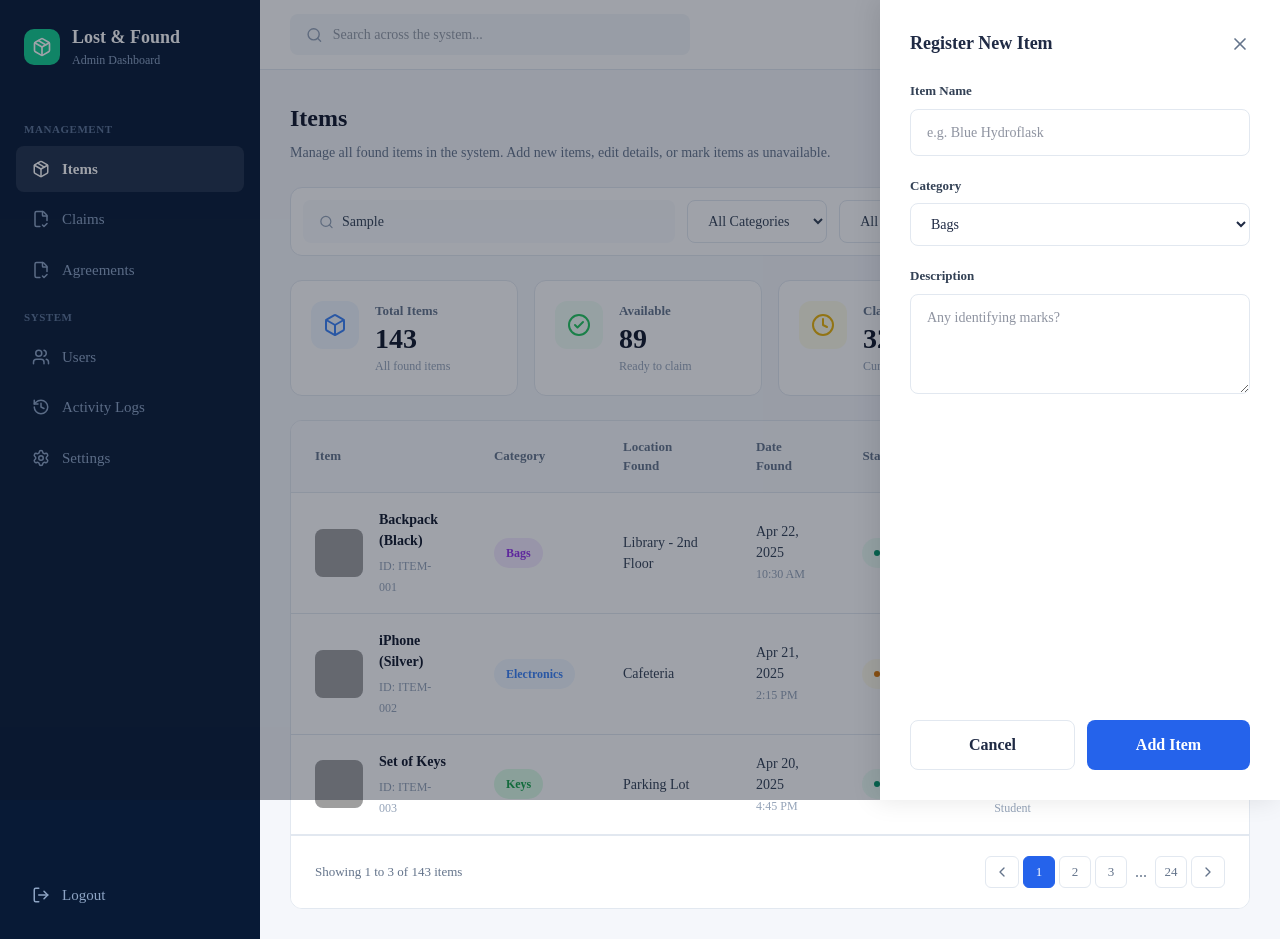
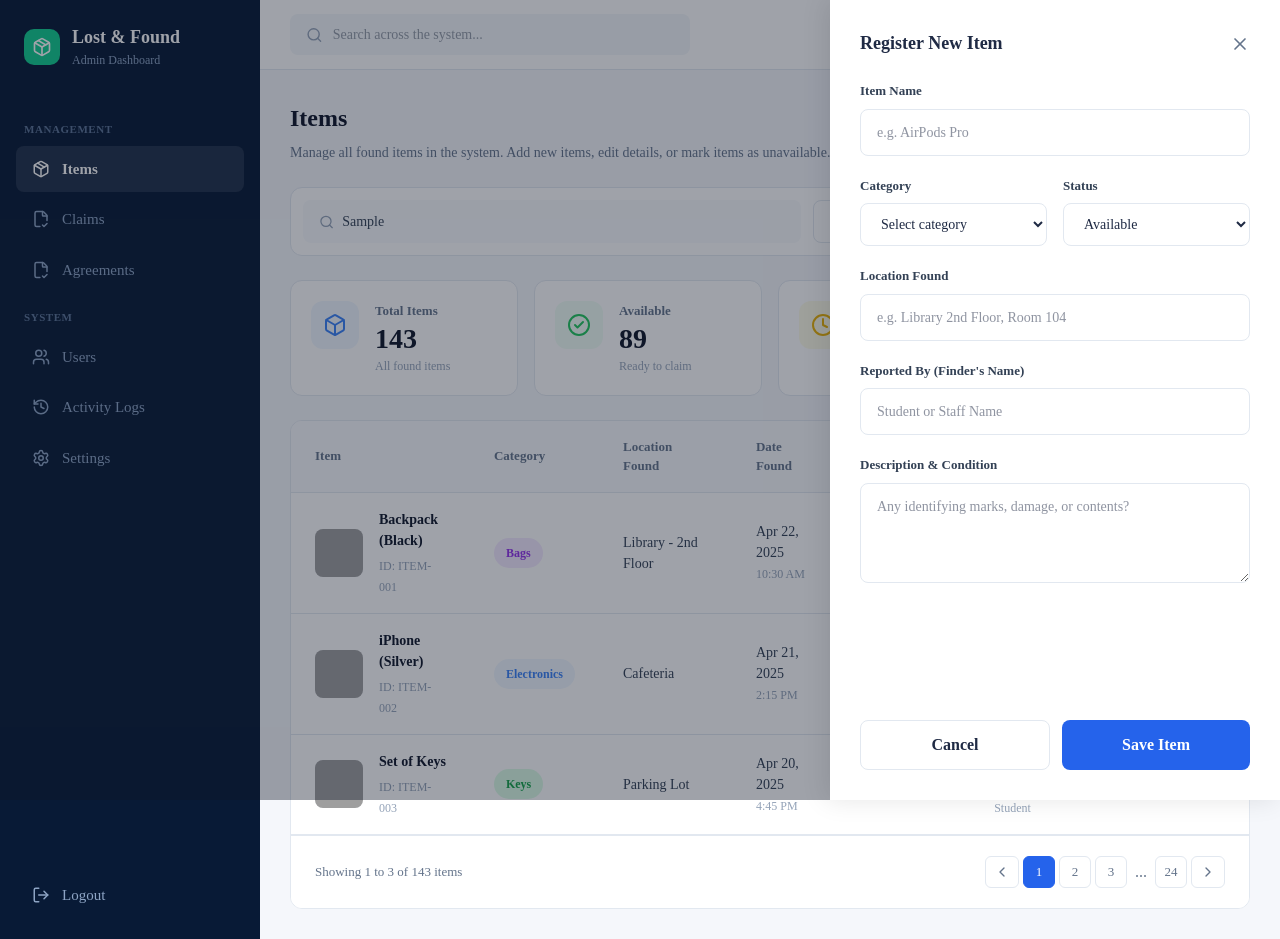
Before and after one commit to LY-Minh/web-3, a Next.js app: page /admin/items in a window 1280 px wide. Both pictures are taken after typing "Sample" into the empty fields and a click on the button "Add New Item". Built offline with nearby package versions, Linux system fonts and the light colour scheme; grey boxes are pictures that could not be loaded.

Commit message:
Update page.tsx

```diff
--- a/src/app/admin/items/page.tsx
+++ b/src/app/admin/items/page.tsx
@@ -24,21 +24,34 @@ export default function AdminItemsPage() {
         </button>
       </div>
 
-      {/* FILTER ROW */}
+      {/* FILTER ROW (Location Dropdown Deleted!) */}
       <div className={styles.filterBar}>
         <div className={styles.filterSearch}>
           <Search size={16} color="#94a3b8" />
-          <input type="text" placeholder="Search items by name, category, or location..." />
+          <input type="text" placeholder="Search items by name or ID..." />
         </div>
-        <select className={styles.filterSelect}>
-          <option>All Categories</option>
+
+        {/* Category Dropdown */}
+        <select className={styles.filterSelect} defaultValue="all">
+          <option value="all">All Categories</option>
+          <option value="electronics">Electronics</option>
+          <option value="bags">Bags</option>
+          <option value="accessories">Accessories</option>
+          <option value="personal">Personal Items</option>
+          <option value="documents">Documents</option>
+          <option value="clothing">Clothing</option>
+          <option value="keys">Keys</option>
         </select>
-        <select className={styles.filterSelect}>
-          <option>All Status</option>
+
+        {/* Status Dropdown */}
+        <select className={styles.filterSelect} defaultValue="all">
+          <option value="all">All Statuses</option>
+          <option value="available">Available</option>
+          <option value="pending">Pending Claim</option>
+          <option value="claimed">Claimed (Returned)</option>
+          <option value="unavailable">Unavailable</option>
         </select>
-        <select className={styles.filterSelect}>
-          <option>All Locations</option>
-        </select>
+
         <button className={styles.filterBtn}>
           <Filter size={16} /> Filters
         </button>
@@ -103,7 +116,6 @@ export default function AdminItemsPage() {
             </tr>
           </thead>
           <tbody>
-            {/* Row 1 */}
             <tr>
               <td>
                 <div className={styles.itemCell}>
@@ -132,7 +144,6 @@ export default function AdminItemsPage() {
                 </div>
               </td>
             </tr>
-            {/* Row 2 */}
             <tr>
               <td>
                 <div className={styles.itemCell}>
@@ -161,7 +172,6 @@ export default function AdminItemsPage() {
                 </div>
               </td>
             </tr>
-            {/* Row 3 */}
             <tr>
               <td>
                 <div className={styles.itemCell}>
@@ -211,7 +221,7 @@ export default function AdminItemsPage() {
       {/* NEW ITEM MODAL */}
       {isModalOpen && (
         <div className={styles.modalOverlay}>
-          <div className={styles.modalContent}>
+          <div className={styles.modalContent} style={{ width: '450px', overflowY: 'auto' }}>
             <div className={styles.modalHeader}>
               <h3>Register New Item</h3>
               <button className={styles.closeBtn} onClick={() => setIsModalOpen(false)}>
@@ -222,23 +232,54 @@ export default function AdminItemsPage() {
             <form className={styles.modalForm} onSubmit={(e) => e.preventDefault()}>
               <div className={styles.formGroup}>
                 <label>Item Name</label>
-                <input type="text" placeholder="e.g. Blue Hydroflask" />
+                <input type="text" placeholder="e.g. AirPods Pro" required />
               </div>
+
+              <div style={{ display: 'flex', gap: '16px' }}>
+                <div className={styles.formGroup} style={{ flex: 1 }}>
+                  <label>Category</label>
+                  <select required defaultValue="">
+                    <option value="" disabled>Select category</option>
+                    <option value="electronics">Electronics</option>
+                    <option value="bags">Bags</option>
+                    <option value="accessories">Accessories</option>
+                    <option value="personal">Personal Items</option>
+                    <option value="documents">Documents</option>
+                    <option value="clothing">Clothing</option>
+                    <option value="keys">Keys</option>
+                  </select>
+                </div>
+
+                <div className={styles.formGroup} style={{ flex: 1 }}>
+                    <label>Status</label>
+                    <select required defaultValue="available">
+                        <option value="available">Available</option>
+                        <option value="pending">Pending Claim</option>
+                        <option value="claimed">Claimed (Returned)</option>
+                        <option value="unavailable">Unavailable</option>
+                    </select>
+                </div>
+              </div>
+
+              {/* Location is now a text input so it can be manually typed! */}
               <div className={styles.formGroup}>
-                <label>Category</label>
-                <select>
-                  <option>Bags</option>
-                  <option>Electronics</option>
-                  <option>Keys</option>
-                </select>
+                <label>Location Found</label>
+                <input type="text" placeholder="e.g. Library 2nd Floor, Room 104" required />
               </div>
+
               <div className={styles.formGroup}>
-                <label>Description</label>
-                <textarea placeholder="Any identifying marks?"></textarea>
+                <label>Reported By (Finder's Name)</label>
+                <input type="text" placeholder="Student or Staff Name" required />
               </div>
+
+              <div className={styles.formGroup}>
+                <label>Description & Condition</label>
+                <textarea placeholder="Any identifying marks, damage, or contents?" required></textarea>
+              </div>
+
               <div className={styles.modalActions}>
                 <button type="button" className={styles.cancelBtn} onClick={() => setIsModalOpen(false)}>Cancel</button>
-                <button type="submit" className={styles.submitBtn}>Add Item</button>
+                <button type="submit" className={styles.submitBtn}>Save Item</button>
               </div>
             </form>
           </div>
```
